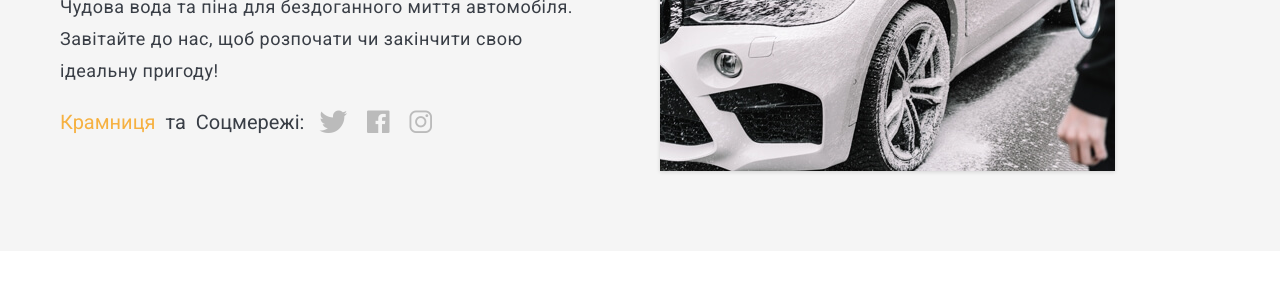
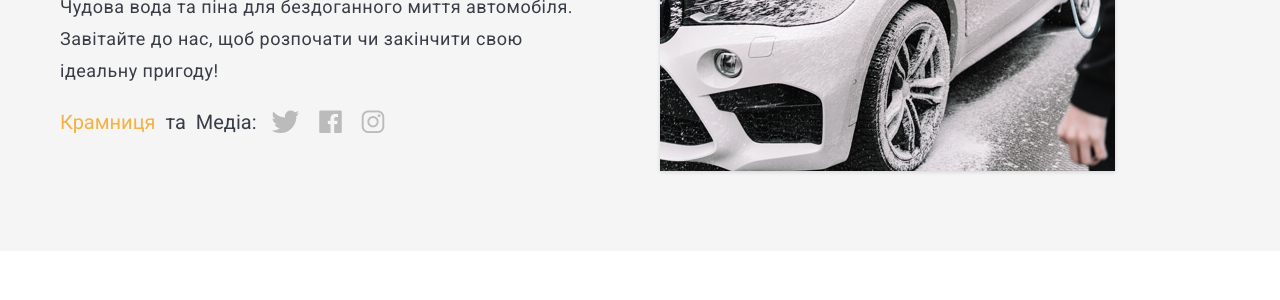
Before and after one commit to itarko/itarko.github.io, a Jekyll site: the page built from index.html, in a window 1280 px wide and 900 px high. Shown: the part 312-612 px from the top of the window. Built offline with Jekyll 4.4.1, drawn with Linux system fonts in a browser that asks for light colours; nearby versions of some CDN libraries; the list of posts is cut into pages by our own code.

Commit message:
Update hero.html

```diff
--- a/_includes/hero.html
+++ b/_includes/hero.html
@@ -8,7 +8,7 @@
           <p class="hero__subtitle">{{ site.data.settings.author.bio }}</p>
           <div class="hero__social">
 		   <a href="/02-kramnytsia/" class="nav__link">Крамниця</a>&nbsp;&nbsp;<p>та</p>&nbsp;&nbsp;
-            <span class="hero__social-title">Соцмережі:</span>
+            <span class="hero__social-title">Медіа:</span>
             {% include contact-link.html %}
           </div>
         </div>
```
